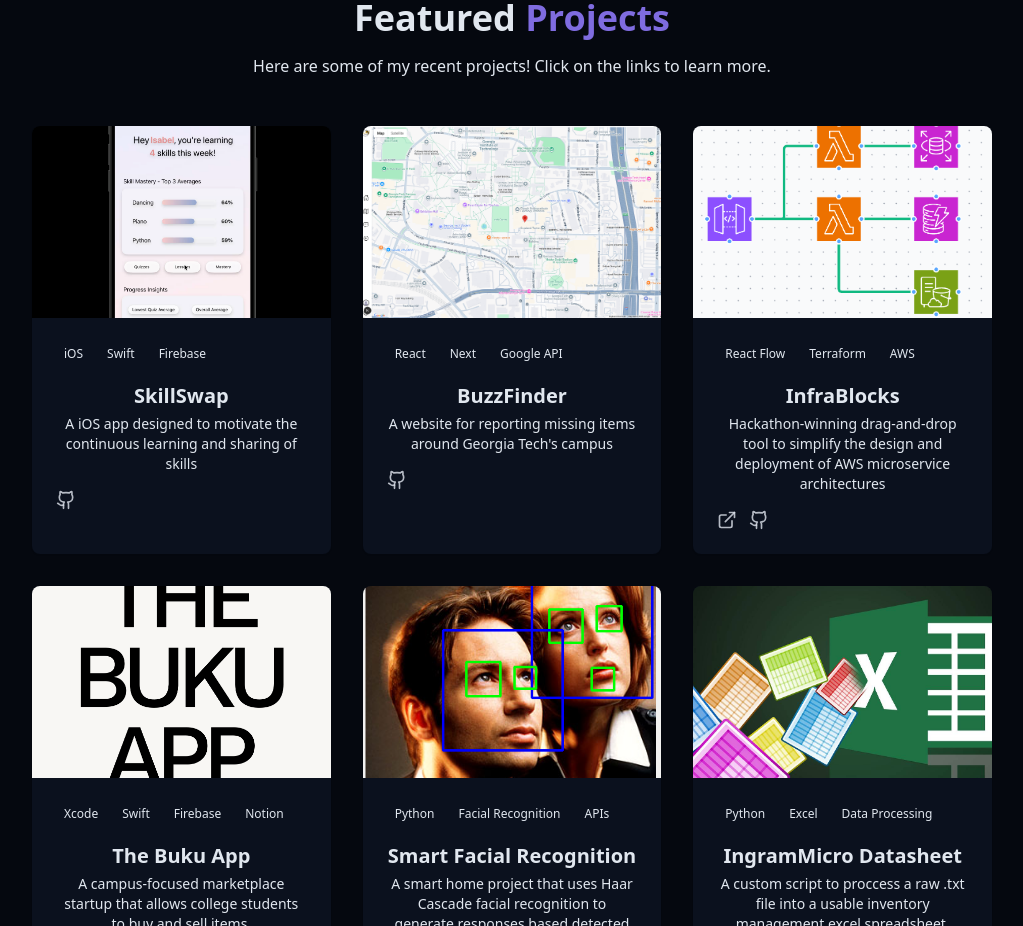
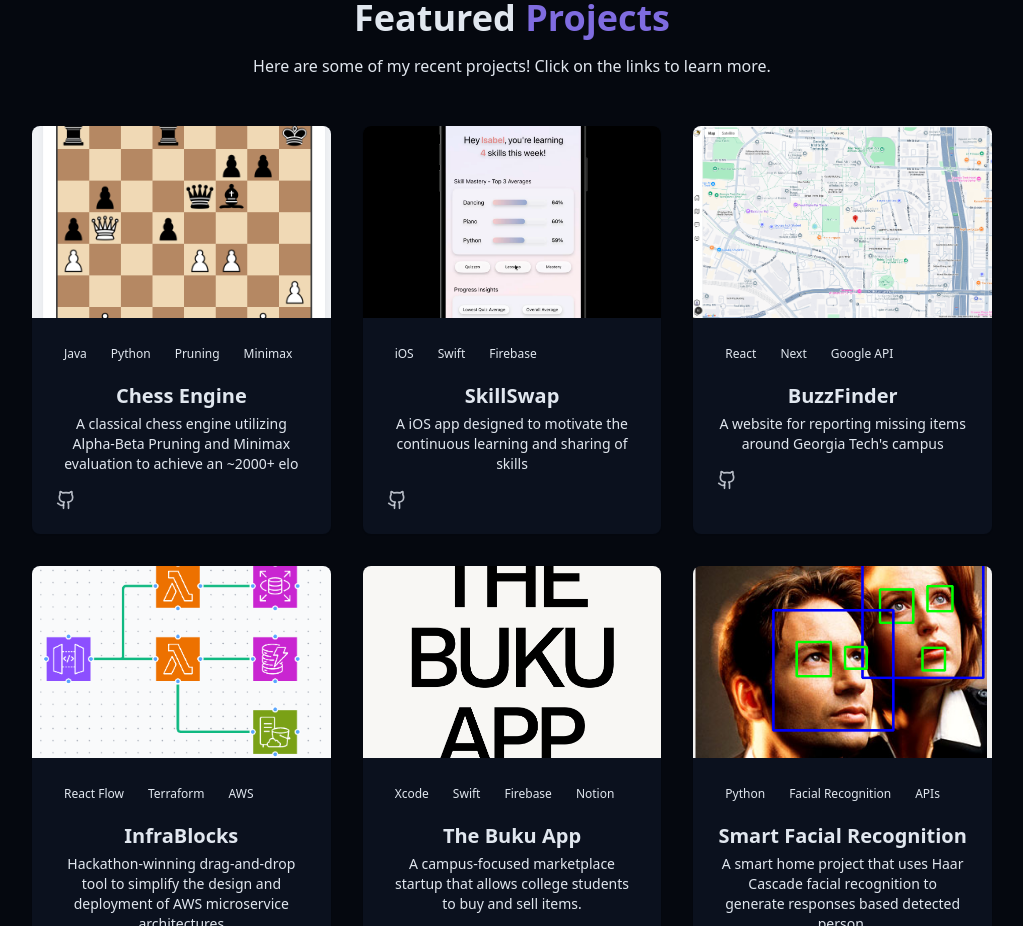
Before and after one commit to Carbinski/carbinski.github.io, a React (Vite) app in the folder vite-project/: page / in a window 1280 px wide. Shown: the part 3180-4106 px from the top of the page, without its empty margins (128-1151 px from the left). Built offline with nearby package versions, Linux system fonts and the light colour scheme.

Commit message:
Added Chess Engine Description

```diff
--- a/vite-project/src/components/Projects.jsx
+++ b/vite-project/src/components/Projects.jsx
@@ -2,6 +2,15 @@
 
 
 const projects = [
+    {
+        id: -3,
+        title: "Chess Engine",
+        description: "A classical chess engine utilizing Alpha-Beta Pruning and Minimax evaluation to achieve an ~2000+ elo",
+        image: "/projects/chess.png",
+        tags: ["Java", "Python", "Pruning", "Minimax"],
+        demoUrl: "#",
+        githubUrl: "https://github.com/Carbinski/chess_engine"
+    },
     {
         id: -2,
         title: "SkillSwap",
@@ -150,7 +159,7 @@
                                                 className="text-foreground/80 hover:text-primary transition-colors duration-300"
                                                 target="_blank"
                                             >
-                                                <ExternalLink size={20}/>
+                                                <ExternalLink size={20} />
                                             </a>
                                         )}
 
@@ -160,7 +169,7 @@
                                                 className="text-foreground/80 hover:text-primary transition-colors duration-300"
                                                 target="_blank"
                                             >
-                                                <Github size={20}/>
+                                                <Github size={20} />
                                             </a>
                                         )}
                                     </div>
@@ -176,7 +185,7 @@
                         href="https://github.com/Carbinski"
                         target="_blank"
                     >
-                        Check My GitHub <ArrowRight size={16}/>
+                        Check My GitHub <ArrowRight size={16} />
                     </a>
                 </div>
             </div>
```
Also changed, not shown: vite-project/public/projects/chess.png (added).
